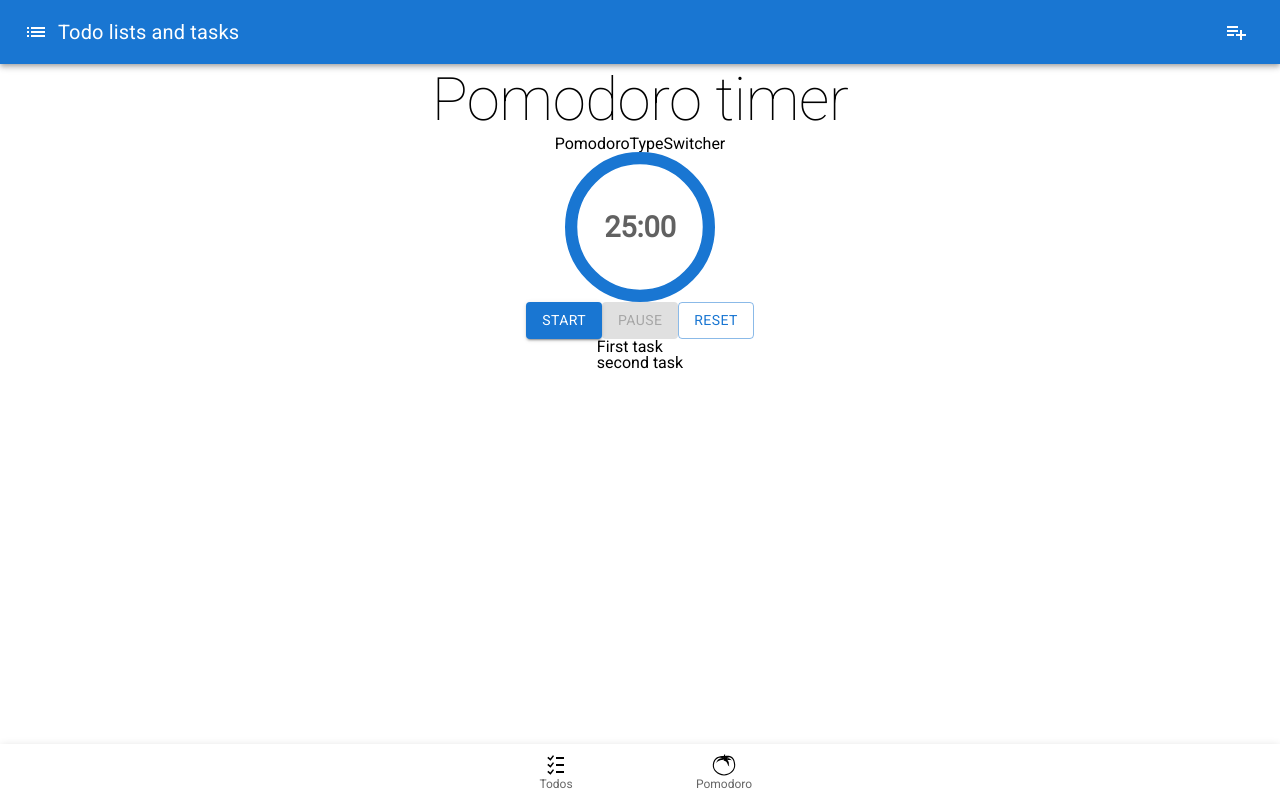
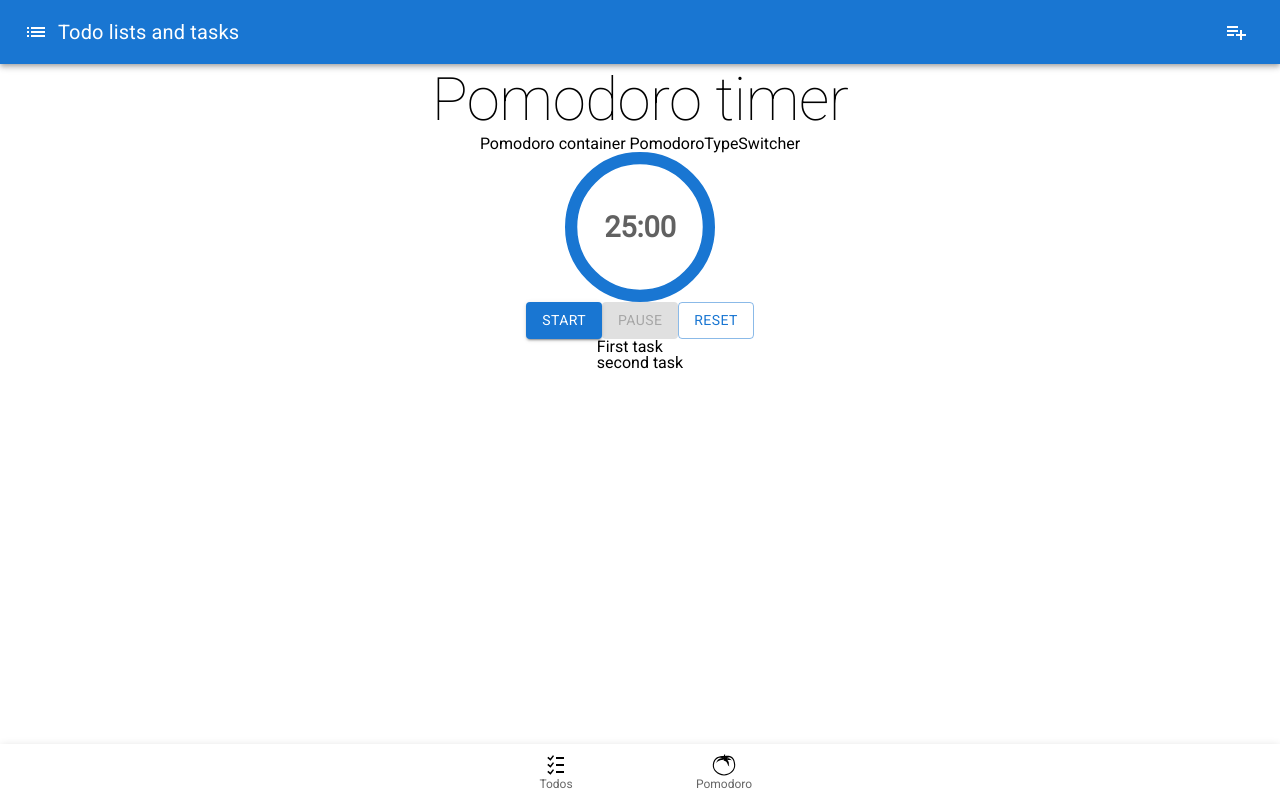
Before and after one commit to Les84Brest/MBSimpleToDo, a React (Create React App) app: page /pomodoro in a window 1280 px wide. Built offline with nearby package versions, Linux system fonts and the light colour scheme.

Commit message:
PomodoroMain: reorganize timer functionality

```diff
--- /dev/null
+++ b/src/components/Pomodoro/Pomodoro.tsx
@@ -0,0 +1,9 @@
+import { FC } from "react";
+
+export const Pomodoro: FC = () => {
+
+    return (
+        <> Pomodoro container </>
+    )
+}
+export default Pomodoro;
--- /dev/null
+++ b/src/components/Pomodoro/index.ts
@@ -0,0 +1 @@
+export {default} from './Pomodoro';
--- /dev/null
+++ b/src/components/Pomodoro/usePomodoro.tsx
@@ -0,0 +1,5 @@
+
+
+export default function usePomodoro(){
+
+}
--- a/src/pages/Pomodoro.tsx
+++ b/src/pages/PomodoroPage.tsx
@@ -4,6 +4,7 @@ import PomodoroTypeSwitcher from '../components/PomodoryTypeSwitcher/PomodoryTyp
 import PomodoroDisplay from '../components/PomodoroDisplay';
 import PomodoroTasks from '../components/PomodoroTasks';
 import { formatTime } from "../utils/formatTime";
+import Pomodoro from '../components/Pomodoro';
 
 const POMODORO_INTERVAL = 25;
 const SHORT_BREAK_INTERVAL = 5;
@@ -11,7 +12,7 @@ const LONG_BREAK_INTERVAL = 15;
 
 type IntervalTimeout = ReturnType<typeof setInterval> | null;
 
-export const PomodoroTimer: FC = () => {
+export const PomodoroPage: FC = () => {
     const [timeLeft, setTimeLeft] = useState<number>(25 * 60); // Initial work time in seconds
     const [isRunning, setIsRunning] = useState<boolean>(false);
     const [isBreak, setIsBreak] = useState<boolean>(false);
@@ -70,7 +71,9 @@ export const PomodoroTimer: FC = () => {
     return (
         <Container>
             <Box sx={{ display: 'flex', justifyContent: 'center', alignItems: 'center', flexDirection: 'column' }}>
+
                 <Typography variant='h2' sx={{ textAlign: 'center' }}>Pomodoro timer</Typography>
+                <Pomodoro/>
                 <PomodoroTypeSwitcher />
                 <PomodoroDisplay value={getProgressValue()} formatedTime={formatTime(timeLeft)} />
                 <Box>
@@ -86,4 +89,4 @@ export const PomodoroTimer: FC = () => {
 }
 
 
-export default PomodoroTimer;
+export default PomodoroPage;
--- a/src/routes.tsx
+++ b/src/routes.tsx
@@ -4,7 +4,7 @@ import {ReactNode, lazy} from "react";
 
 const PageNotFound = lazy( () => import('./components/PageNotFound/PageNotFound'));
 const Todos = lazy(() =>import( "./pages/Todos"));
-const Pomodoro = lazy(() =>import( "./pages/Pomodoro"));
+const PomodoroPage = lazy(() =>import( "./pages/PomodoroPage"));
 
 export type ChildRoute = {
     path: string,
@@ -34,7 +34,7 @@ const pomodoroRoutes: GeneralRoute = {
     element: <MainLayout/>,
     children: [
         {path: '*', element: <Navigate to='/404'/>},
-        {path: '', element: <Pomodoro/>}
+        {path: '', element: <PomodoroPage/>}
 
     ]
 }
```
